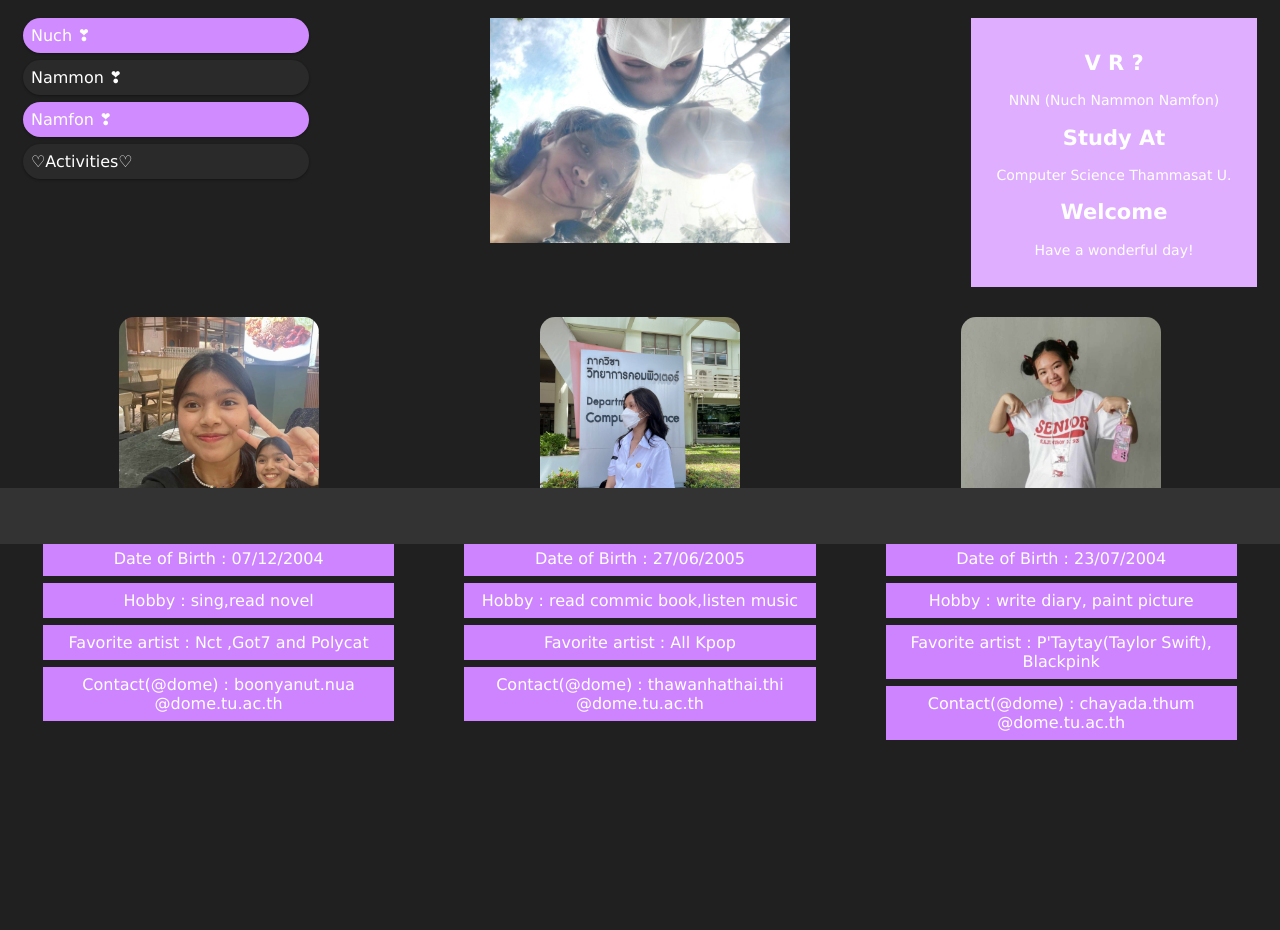
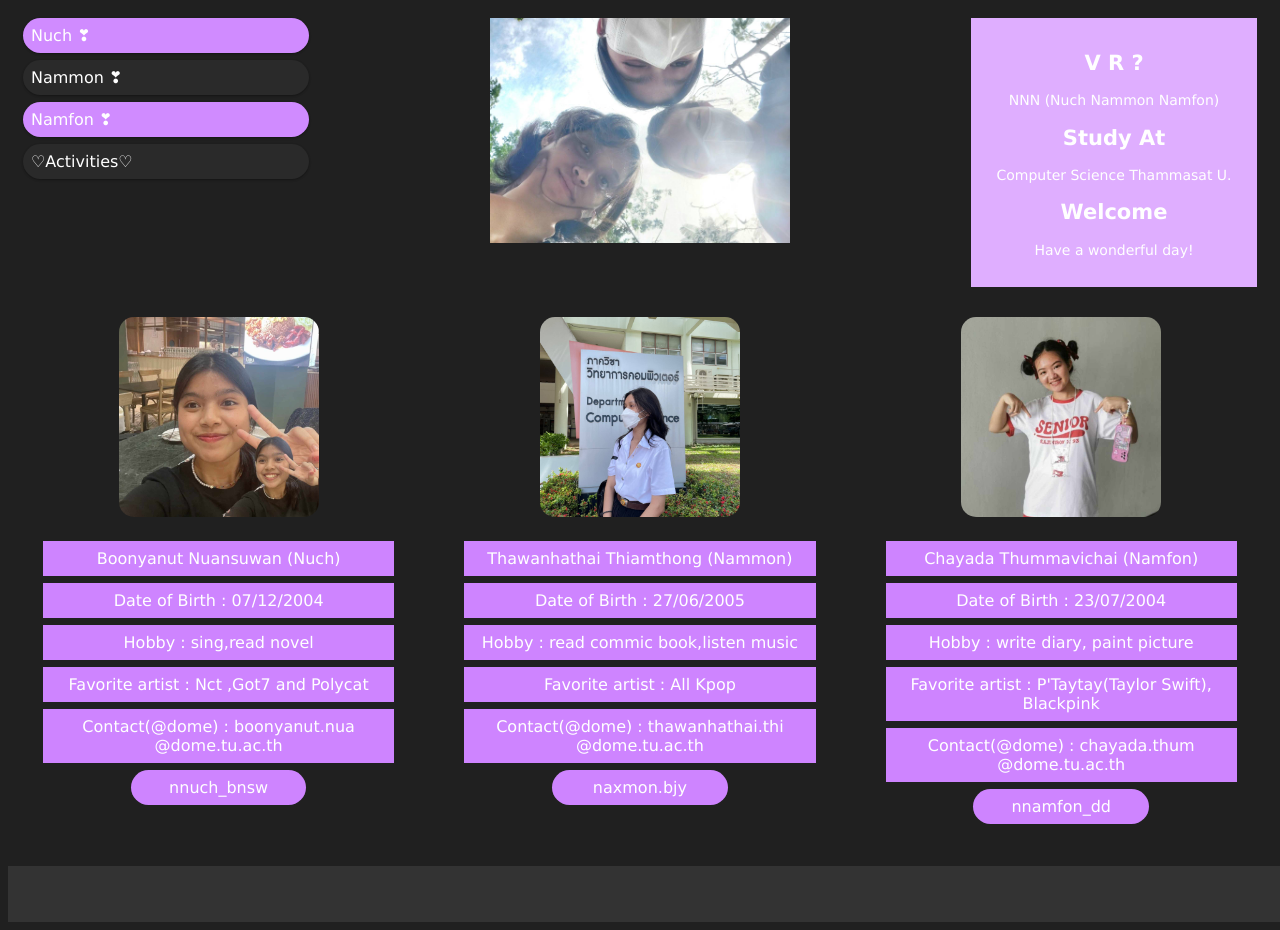
Before and after one commit to Chayada23/CS100-Project-G08, a plain HTML site: page ourpassport.html in a window 1280 px wide. Shown: the part 256-1186 px from the top of the page. Before the commit the page ends 1046 px from the top, so only its background shows below. Drawn offline with Linux system fonts and the light colour scheme.

Commit message:
css + + +

```diff
--- a/ourpassport.html
+++ b/ourpassport.html
@@ -45,10 +45,12 @@
                     <img src="pic/nuch.jpg" alt="nuchpic" width="200" class="pic2" >
 
                     <ul>
+                        <li>Boonyanut Nuansuwan (Nuch)</li>
                         <li>Date of Birth : 07/12/2004</li>
                         <li>Hobby : sing,read novel</li>
                         <li>Favorite artist : Nct ,Got7 and Polycat</li>
                         <li>Contact(@dome) : boonyanut.nua @dome.tu.ac.th </li>
+                        <a href="https://www.instagram.com/nnuch_bnsw/"><li class="ig">nnuch_bnsw</li></a>
                     </ul>
 
                 </div>
@@ -59,10 +61,12 @@
                     <img src="pic/nammon.jpg" alt="nammonpic" width="200" class="pic2">
 
                     <ul>
+                        <li>Thawanhathai Thiamthong (Nammon)</li>
                         <li>Date of Birth : 27/06/2005</li>
                         <li>Hobby : read commic book,listen music</li>
                         <li>Favorite artist : All Kpop</li>
                         <li>Contact(@dome) : thawanhathai.thi @dome.tu.ac.th </li>
+                        <a href="https://www.instagram.com/naxmon.bjy/"><li class="ig">naxmon.bjy</li></a>
                     </ul>
 
                 </div>
@@ -73,10 +77,12 @@
                     <img src="pic/namfon.jpg" alt="namfonpic" width="200" class="pic2">
 
                     <ul>
+                        <li>Chayada Thummavichai (Namfon)</li>
                         <li>Date of Birth : 23/07/2004</li>
                         <li>Hobby : write diary, paint picture</li>
                         <li>Favorite artist : P'Taytay(Taylor Swift), Blackpink</li>
                         <li>Contact(@dome) : chayada.thum @dome.tu.ac.th </li>
+                        <a href="https://www.instagram.com/nnamfon_dd/" ><li class="ig">nnamfon_dd</li></a>
                     </ul>
 
                 </div>
--- a/style.css
+++ b/style.css
@@ -83,7 +83,7 @@ body {
   box-sizing: border-box;
   background-color: #333; /* เปลี่ยนสีพื้นหลังตามที่ต้องการ */
   color: #fff; /* เปลี่ยนสีข้อความตามที่ต้องการ */
-  position: fixed; /* ติดด้านล่างของหน้าจอ */
+  /*position: fixed;  /*ติดด้านล่างของหน้าจอ */
   bottom: 0; /* ตั้งค่าให้ติดกับด้านล่างของหน้าจอ */
   left: 0; /* ตั้งค่าให้ติดด้านซ้ายของหน้าจอ */
 }
@@ -134,6 +134,25 @@ a {
     margin-bottom: 7px;
     background-color: #ce84ff;
     color: #ffffff;
+}
+
+
+
+.ig {
+  width: 50%; /* ความกว้างของ .ig */
+  text-align: center; /* จัดตำแหน่งข้อความใน .ig ให้อยู่ตรงกลาง */
+  justify-content: center;
+  border-radius: 20px;
+  background-color: #d08bff; /* เปลี่ยนสีพื้นหลังตามต้องการ */
+  color: #ffffff; /* เปลี่ยนสีข้อความตามต้องการ */
+  padding: 5px; /* ปรับการเว้นระยะห่างของข้อความ */
+  margin: 0 auto; /* ปรับการเว้นระยะห่างของ .ig */
+}
+
+
+
+.ig:hover{
+  background-color: #ddb4fa;
 }
 
 
```
